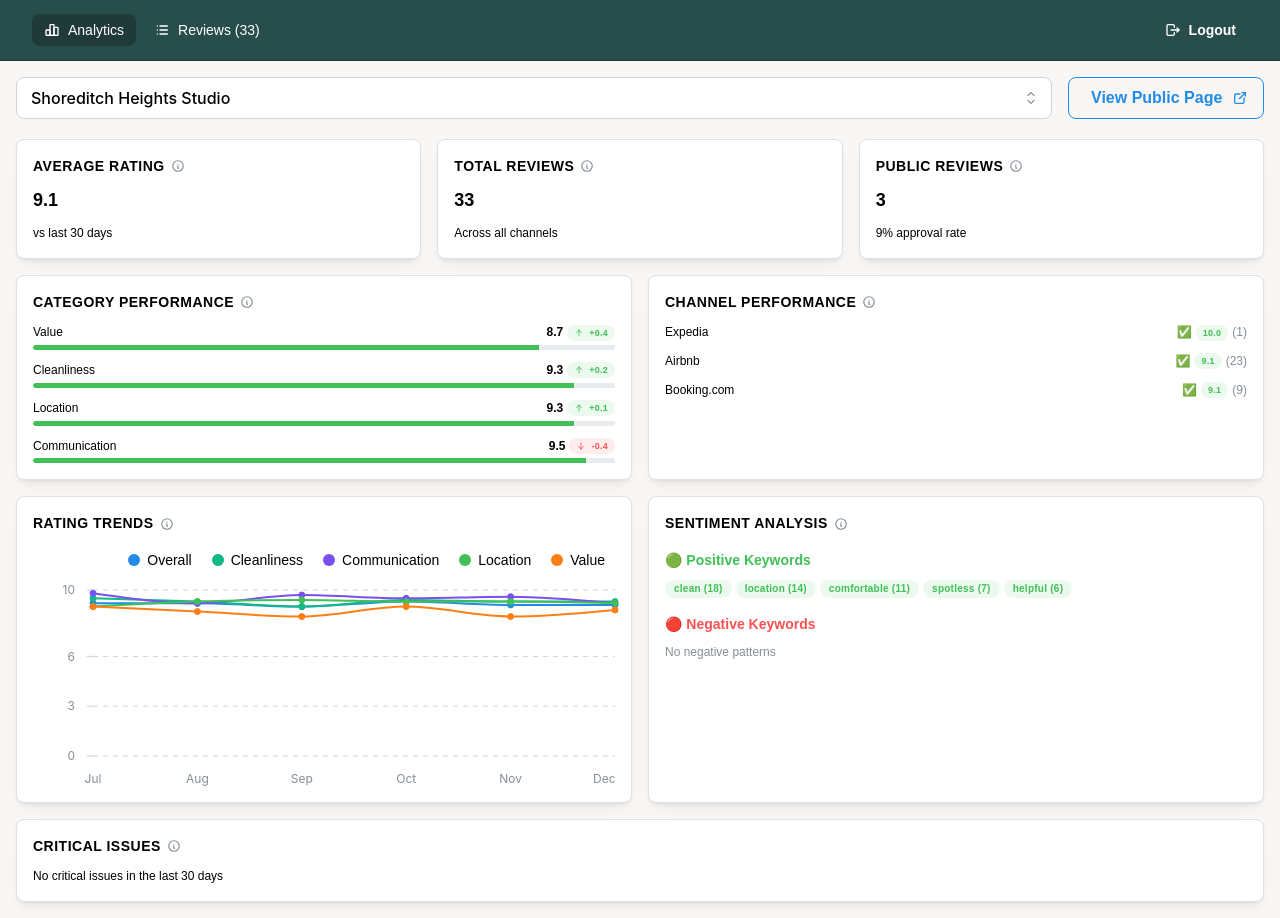
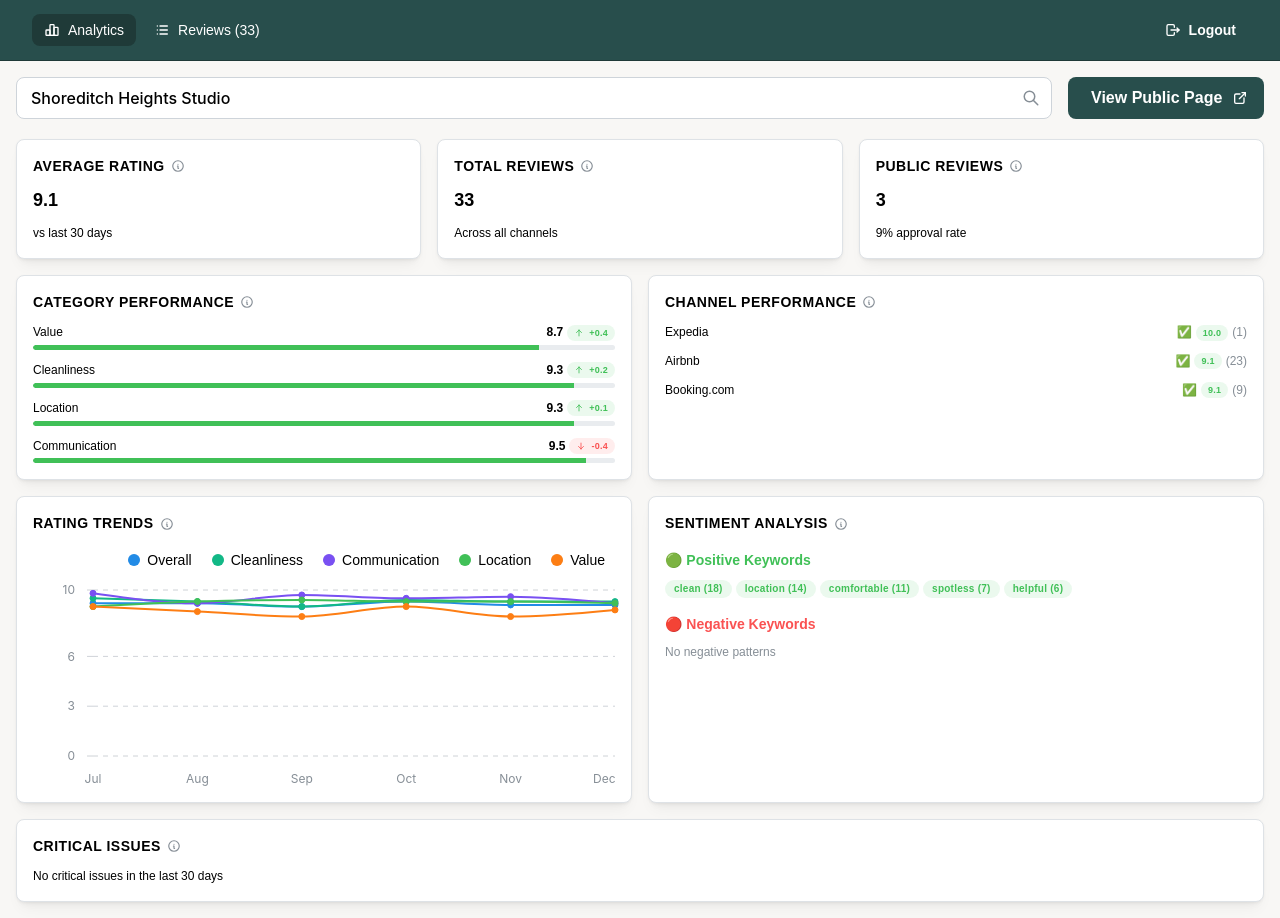
Before and after one commit to Renzo4Renzo/flex-reviews-dashboard, a Next.js app: page /dashboard in a window 1280 px wide. Built offline with nearby package versions, Linux system fonts and the light colour scheme.

Commit message:
feat: updating style for view public page button

```diff
--- a/components/dashboard/PropertyControlBar.tsx
+++ b/components/dashboard/PropertyControlBar.tsx
@@ -31,10 +31,13 @@ export default function PropertyControlBar({
       </div>
       <div style={{ flex: '0 1 auto', minWidth: '180px' }}>
         <Button
-          variant="outline"
           rightSection={<IconExternalLink size={16} />}
           onClick={handleViewPublicPage}
           size="md"
+          style={{
+            backgroundColor: '#284E4C',
+            color: 'white'
+          }}
         >
           View Public Page
         </Button>
--- a/components/dashboard/PropertySelector.tsx
+++ b/components/dashboard/PropertySelector.tsx
@@ -1,6 +1,7 @@
 'use client';
 
 import { Select } from '@mantine/core';
+import { IconSearch } from '@tabler/icons-react';
 import { PropertyReviews } from '@/types/review';
 import { useMemo } from 'react';
 
@@ -33,6 +34,7 @@ export default function PropertySelector({ properties, selectedId, onSelect }: P
       searchable
       clearable={false}
       size="md"
+      rightSection={<IconSearch size={18} />}
       styles={{
         input: { fontWeight: 500, color: 'black' },
         option: { color: 'black' },
```
